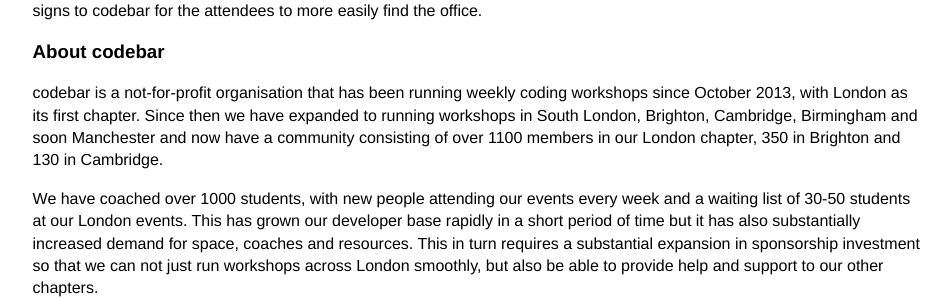
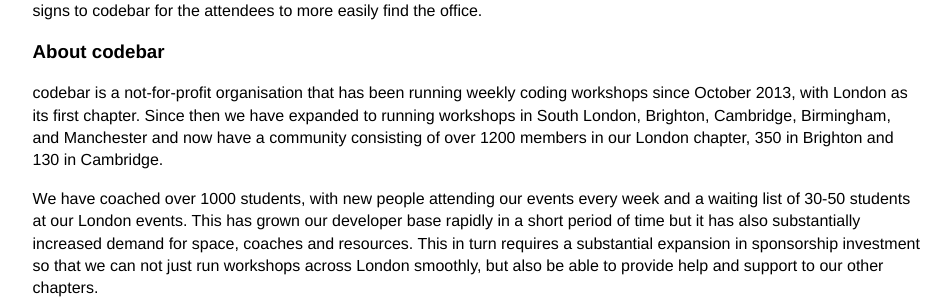
Before and after one commit to codebar/manual, a Jekyll site: the page built from _posts/2014-12-19-becoming-a-sponsor.md, in a window 1280 px wide. Shown: the part 564-863 px from the top of the page, without its empty margins (163-1115 px from the left). Built offline with Jekyll 4.4.1, drawn with Linux system fonts in a browser that asks for light colours; Markdown is read by kramdown in place of the engine named in the settings.

Commit message:
update numbers

```diff
--- a/_posts/2014-12-19-becoming-a-sponsor.md
+++ b/_posts/2014-12-19-becoming-a-sponsor.md
@@ -19,7 +19,7 @@
 
 ### About codebar
 
-codebar is a not-for-profit organisation that has been running weekly coding workshops since October 2013, with London as its first chapter. Since then we have expanded to running workshops in South London, Brighton, Cambridge, Birmingham and soon Manchester and now have a community consisting of over 1100 members in our London chapter, 350 in Brighton and 130 in Cambridge.
+codebar is a not-for-profit organisation that has been running weekly coding workshops since October 2013, with London as its first chapter. Since then we have expanded to running workshops in South London, Brighton, Cambridge, Birmingham, and Manchester and now have a community consisting of over 1200 members in our London chapter, 350 in Brighton and 130 in Cambridge.
 
 We have coached over 1000 students, with new people attending our events every week and a waiting list of 30-50 students at our London events. This has grown our developer base rapidly in a short period of time but it has also substantially increased demand for space, coaches and resources. This in turn requires a substantial expansion in sponsorship investment so that we can not just run workshops across London smoothly, but also be able to provide help and support to our other chapters.
 
```
